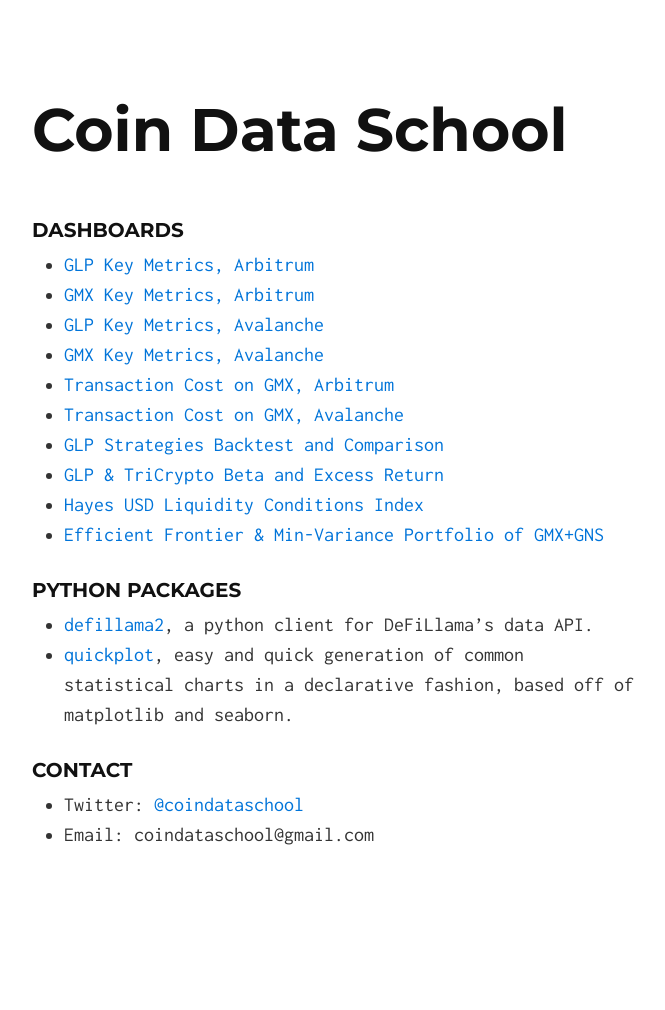
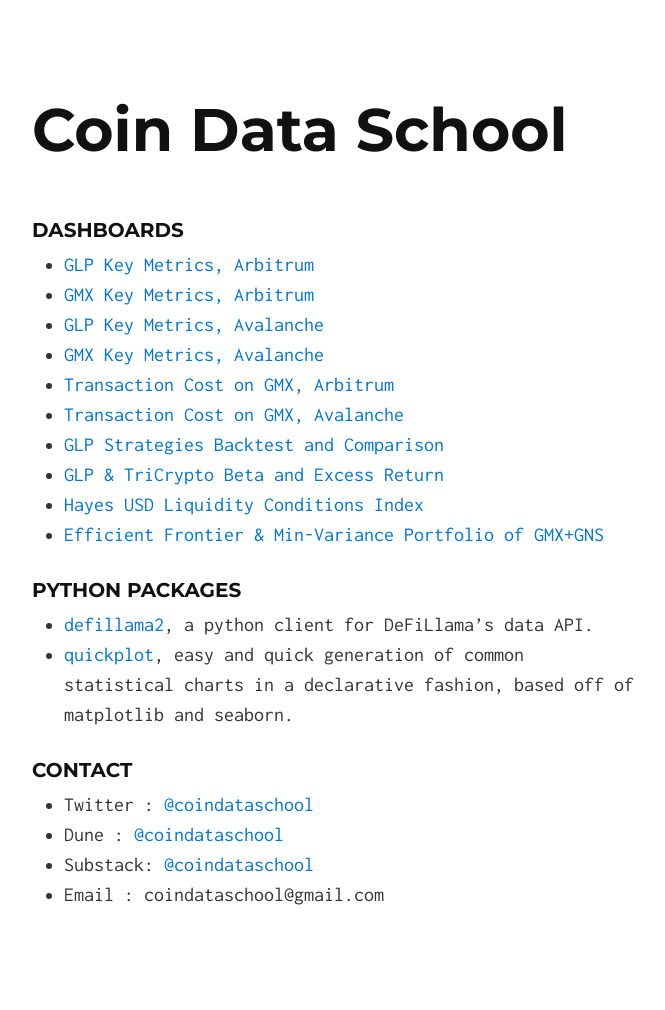
Before and after one commit to coindataschool/showcase, a Jekyll site: the page built from index.md, in a window 1280 px wide. Shown: the whole page, without its empty margins (306-971 px from the left). Built offline with Jekyll 4.4.1, drawn with Linux system fonts in a browser that asks for light colours; our own code applies the rules of GitHub Pages for plain Markdown files; before the commit the page ends 950 px from its top, so only the background shows below that.

Commit message:
add social links

```diff
--- a/index.md
+++ b/index.md
@@ -22,5 +22,7 @@ layout: default
 
 ### Contact
 
-* Twitter: [@coindataschool](https://twitter.com/coindataschool)
-* Email: coindataschool@gmail.com
+* Twitter : [@coindataschool](https://twitter.com/coindataschool)
+* Dune    : [@coindataschool](https://dune.com/coindataschool)
+* Substack: [@coindataschool](https://coindataschool.substack.com/)
+* Email   : coindataschool@gmail.com
```
